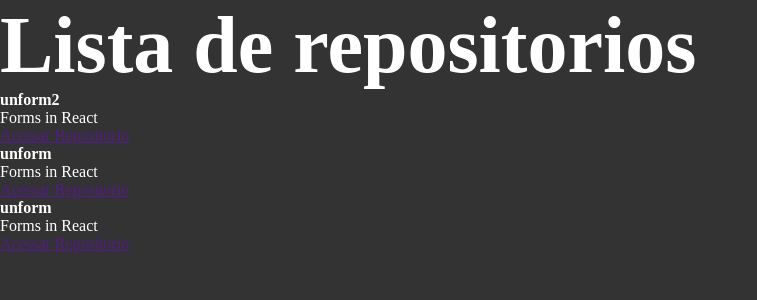
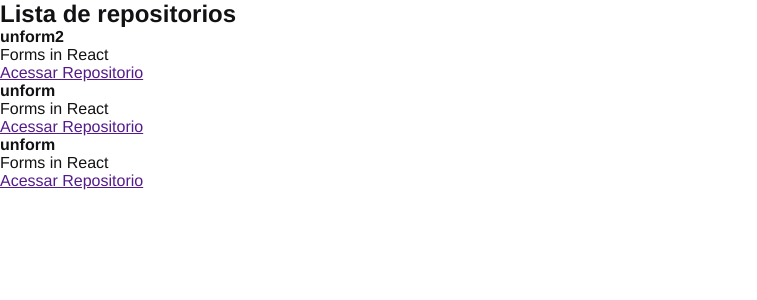
Before and after one commit to devBernardo-Mendes/ignite-react-rocketseat, a React app: page / in a window 1280 px wide. Shown: the top 300 px of the page, without its empty margins (0-757 px from the left). Built offline with nearby package versions, Linux system fonts and the light colour scheme; the HTML template or start-up script is replaced by a standard one.

Commit message:
fix: :fire: Fix style

```diff
--- a/src/styles/global.scss
+++ b/src/styles/global.scss
@@ -5,10 +5,7 @@
 }
 
 body {
-  font: Arial, Helvetica, sans-serif;
-  background-color: #333;
-  color: #fff;
-  h1 {
-    font-size: 80px;
-  }
+  font: 16px "Helvetica Neue", Arial, sans-serif;
+
+  color: #121214;
 }
```
